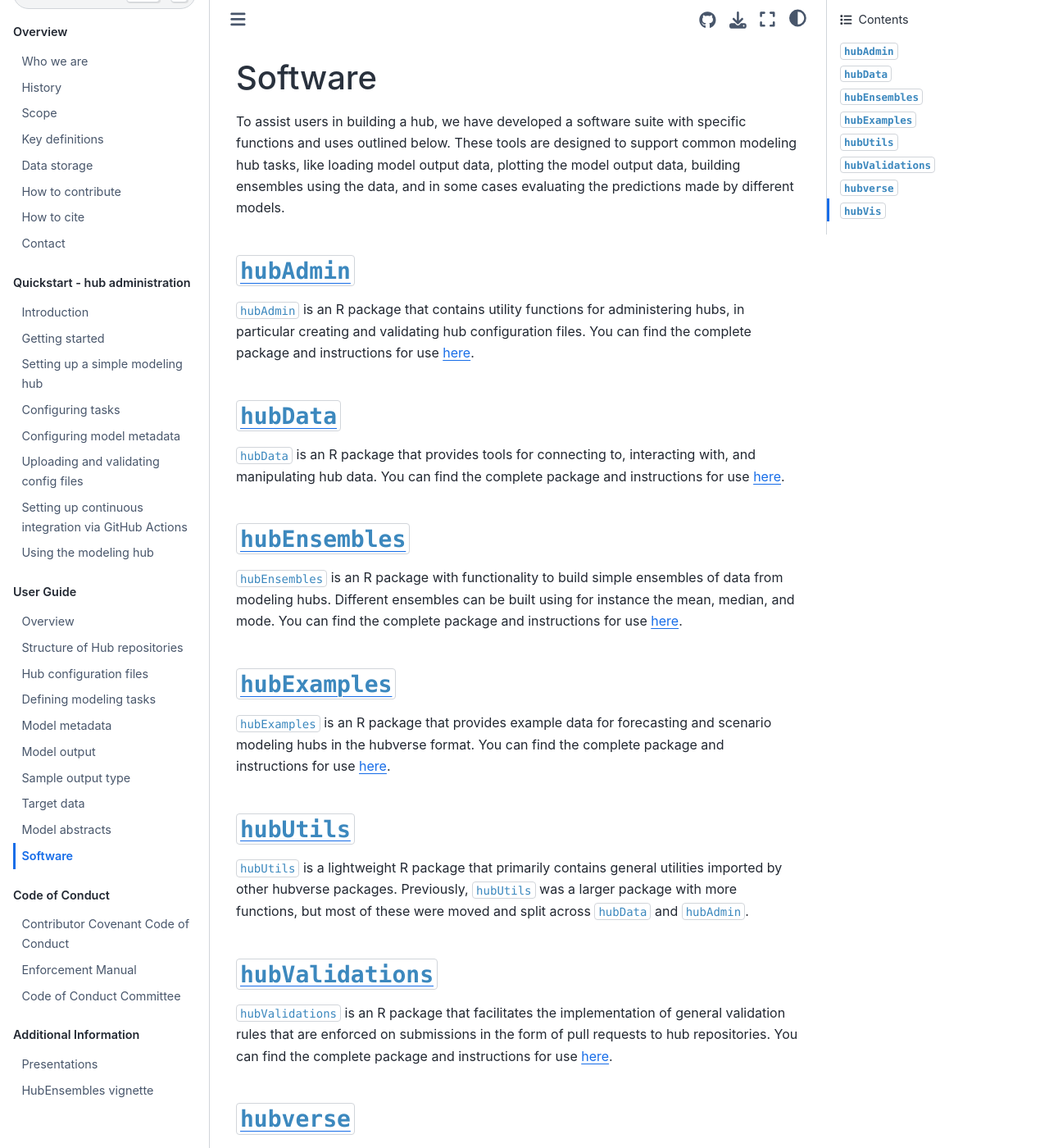
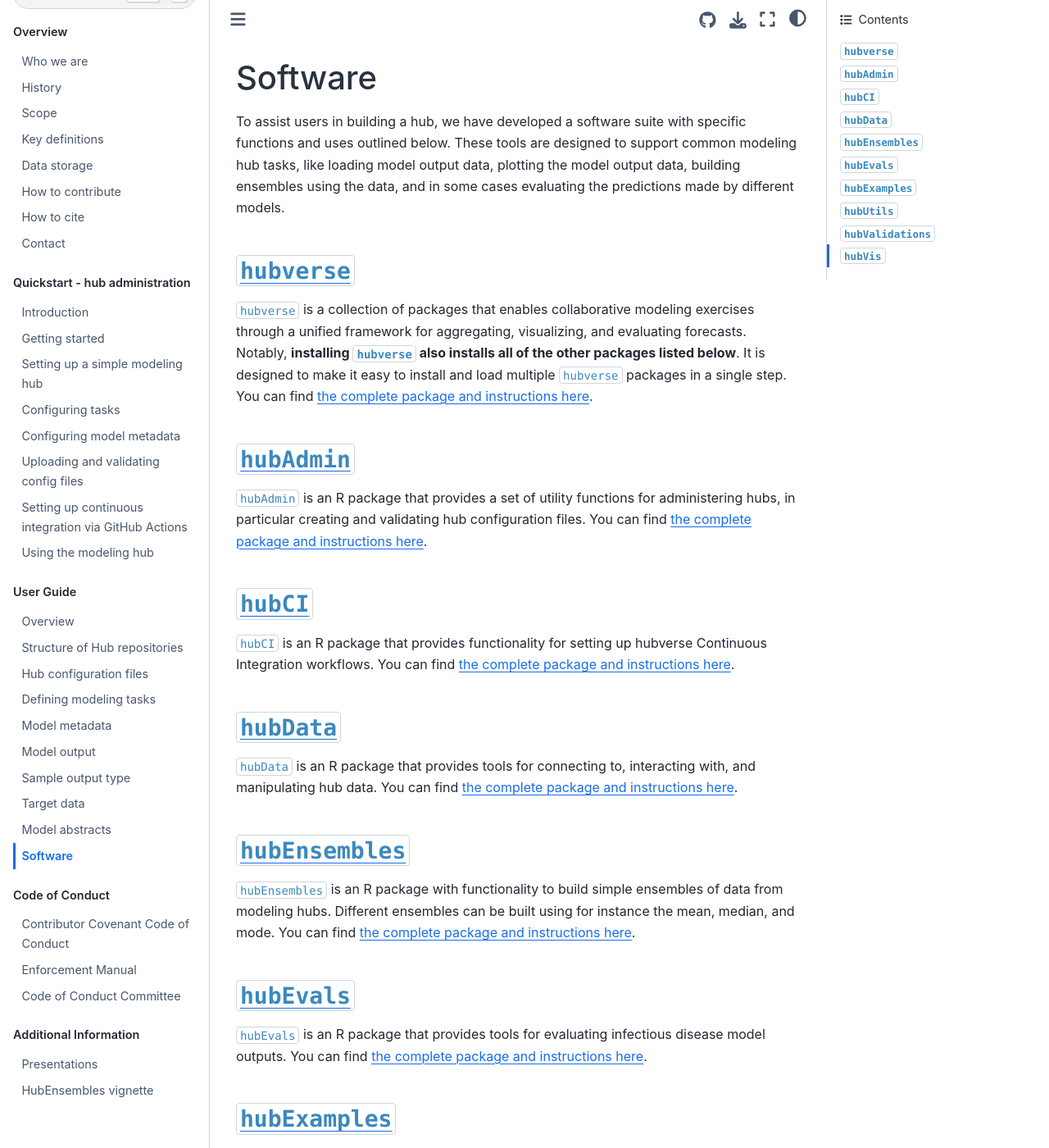
Before and after one commit to hubverse-org/hubDocs, a Sphinx documentation site: the page built from docs/source/user-guide/software.md, in a window 1280 px wide and 1400 px high. Shown: the whole window at 82% size. Built offline with Sphinx 7.4.7 and the Sphinx Book theme 1.1.4, drawn with Linux system fonts in a browser that asks for light colours; comment, search, counter and statistics services are not loaded; some of the changed text lies outside the part shown.

Commit message:
Adding packages, changing order, others

```diff
--- a/docs/source/user-guide/software.md
+++ b/docs/source/user-guide/software.md
@@ -2,35 +2,41 @@
 
 To assist users in building a hub, we have developed a software suite with specific functions and uses outlined below. These tools are designed to support common modeling hub tasks, like loading model output data, plotting the model output data, building ensembles using the data, and in some cases evaluating the predictions made by different models.
 
+## [`hubverse`](https://github.com/hubverse-org/hubverse)
+
+`hubverse` is a collection of packages that enables collaborative modeling exercises through a unified framework for aggregating, visualizing, and evaluating forecasts. Notably, **installing `hubverse` also installs all of the other packages listed below**. It is designed to make it easy to install and load multiple `hubverse` packages in a single step. You can find [the complete package and instructions here](https://github.com/hubverse-org/hubverse).
+
 ## [`hubAdmin`](https://github.com/hubverse-org/hubAdmin)
 
-`hubAdmin` is an R package that contains utility functions for administering hubs, in particular creating and validating hub configuration files. You can find the complete package and instructions for use [here](https://github.com/hubverse-org/hubAdmin).
+`hubAdmin` is an R package that provides a set of utility functions for administering hubs, in particular creating and validating hub configuration files. You can find [the complete package and instructions here](https://github.com/hubverse-org/hubAdmin).
+
+## [`hubCI`](https://github.com/hubverse-org/hubCI)
+
+`hubCI` is an R package that provides functionality for setting up hubverse Continuous Integration workflows. You can find [the complete package and instructions here](https://github.com/hubverse-org/hubCI).
 
 ## [`hubData`](https://github.com/hubverse-org/hubData)
 
-`hubData` is an R package that provides tools for connecting to, interacting with, and manipulating hub data. You can find the complete package and instructions for use [here](https://github.com/hubverse-org/hubData).
+`hubData` is an R package that provides tools for connecting to, interacting with, and manipulating hub data. You can find [the complete package and instructions here](https://github.com/hubverse-org/hubData).
 
 ## [`hubEnsembles`](https://github.com/hubverse-org/hubEnsembles)
 
-`hubEnsembles` is an R package with functionality to build simple ensembles of data from modeling hubs. Different ensembles can be built using for instance the mean, median, and mode. You can find the complete package and instructions for use [here](https://github.com/hubverse-org/hubEnsembles).
+`hubEnsembles` is an R package with functionality to build simple ensembles of data from modeling hubs. Different ensembles can be built using for instance the mean, median, and mode. You can find [the complete package and instructions here](https://github.com/hubverse-org/hubEnsembles).
+
+## [`hubEvals`](https://github.com/hubverse-org/hubEvals)
+
+`hubEvals` is an R package that provides tools for evaluating infectious disease model outputs. You can find [the complete package and instructions here](https://github.com/hubverse-org/hubEvals).
 
 ## [`hubExamples`](https://github.com/hubverse-org/hubExamples)
 
-`hubExamples` is an R package that provides example data for forecasting and scenario modeling hubs in the hubverse format. You can find the complete package and instructions for use [here](https://github.com/hubverse-org/hubExamples).
+`hubExamples` is an R package that provides example data for forecasting and scenario modeling hubs in the hubverse format. You can find [the complete package and instructions here](https://github.com/hubverse-org/hubExamples).
 
 ## [`hubUtils`](https://hubverse-org.github.io/hubUtils/)
 
-`hubUtils` is a lightweight R package that primarily contains general utilities imported by other hubverse packages. Previously, `hubUtils` was a larger package with more functions, but most of these were moved and split across `hubData` and `hubAdmin`.
+`hubUtils` is a lightweight R package that primarily contains general utilities imported by other hubverse packages. Previously, `hubUtils` was a larger package with more functions, but most of these were moved and split across `hubData` and `hubAdmin`. You can find [the complete package and instructions here](https://github.com/hubverse-org/hubUtils).
 
 ## [`hubValidations`](https://github.com/hubverse-org/hubValidations)
 
-`hubValidations` is an R package that facilitates the implementation of general validation rules that are enforced on submissions in the form of pull requests to hub repositories. You can find the complete package and instructions for use [here](https://github.com/hubverse-org/hubValidations).
-
-## [`hubverse`](https://github.com/hubverse-org/hubverse)
-
-`hubverse` is a collection of packages that enables collaborative modeling exercises through a unified framework for aggregating, visualizing,
-and evaluating forecasts. This package is designed to make it easy to install and load multiple `hubverse` packages in a single step. You can
-find the complete package and instructions for use [here](https://github.com/hubverse-org/hubverse).
+`hubValidations` is an R package that facilitates the implementation of general validation rules that are enforced on submissions in the form of pull requests to hub repositories. You can find [the complete package and instructions here](https://github.com/hubverse-org/hubValidations).
 
 ## [`hubVis`](https://github.com/hubverse-org/hubVis)
 
```
